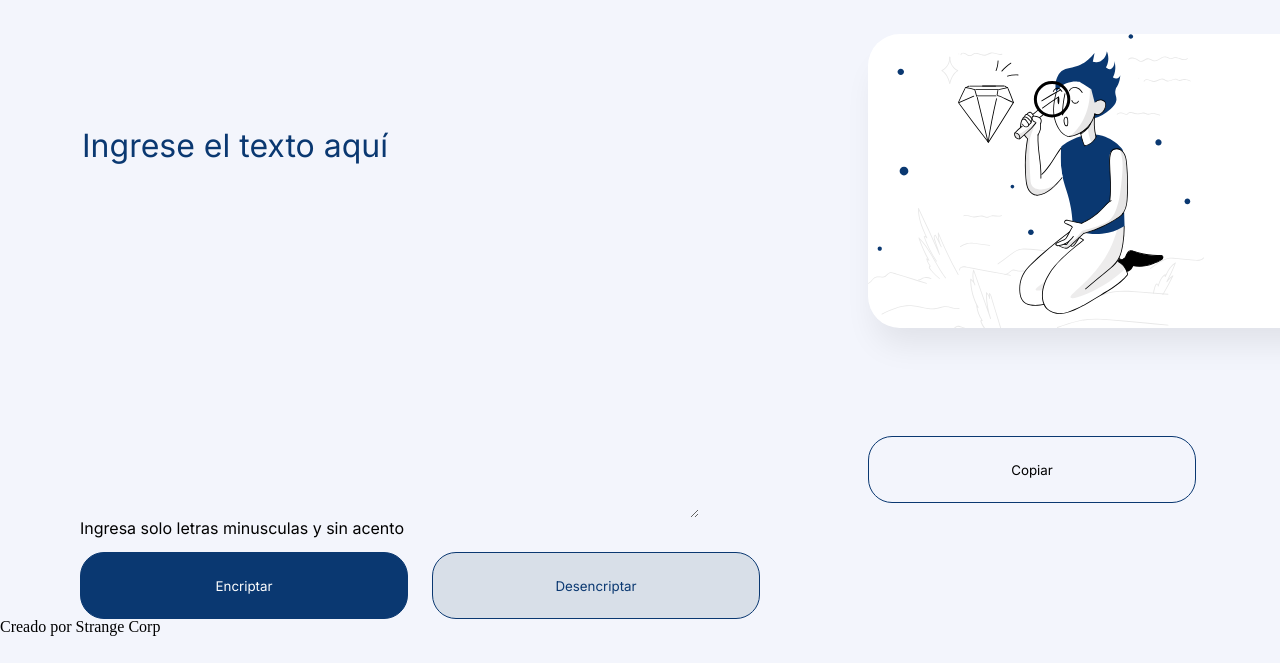
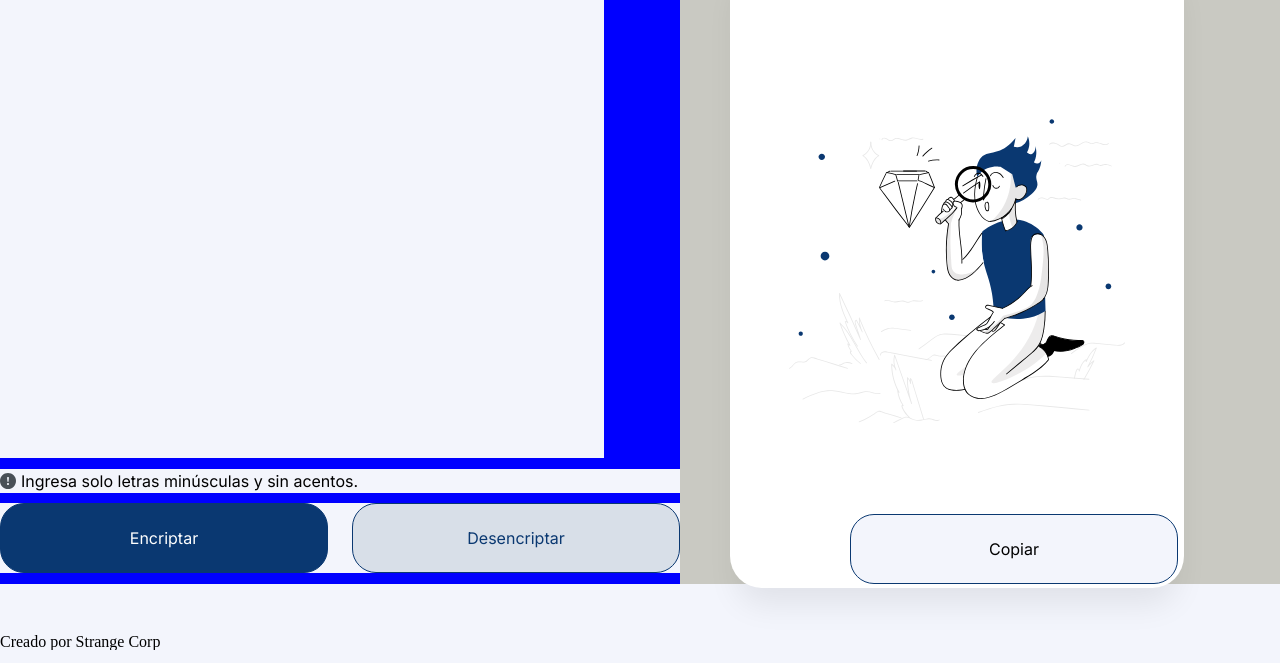
Before and after one commit to AbelIbarraSol/ChallengeONE-Encriptador, a plain HTML site: page public/view/index.html in a window 1280 px wide. Shown: the part 137-800 px from the top of the page. Drawn offline with Linux system fonts and the light colour scheme.

Commit message:
cambios no favorables

```diff
--- a/public/css/style.css
+++ b/public/css/style.css
@@ -3,47 +3,72 @@
     font-family: 'Inter', sans-serif;
     font-style: normal;
     font-weight: 400;
+    line-height: 150%;
+    overflow-y: hidden;
 }
 
 .logo{
     padding: 0 40px;
-    margin: 40px 40px;
+    margin: 20px 80px;
 }
 
 main{
+    background: rgb(201, 201, 194);
+    width: auto;
+    height: auto;
     display: flex;
-    margin: 40px 40px 0 80px;
+    margin-bottom: 50px;
+}
+.section-a{
+    background: blue;
+    height: 630px;
+    /* margin: 20px 40px 20px 250px; */
+}
+
+.section-b{
+    background: red;
+    height: 630px;
+    margin-left: 50px;
+    /* margin: 20px 250px 20px 40px; */
 }
 
 .textoInicial{
+    height: 500px;
     font-size: 32px;
-    background-color: transparent;
+    /* background-color: transparent; */
     border: none;
+    resize: none;/*modificar tamaño: none*/
     color: #0A3871;
-    margin-top: 90px;
 }
 ::placeholder{ color: #0A3871;}
 .textoInicial:focus{ outline: none; }
 
 .informacion{
+    display: flex;
     font-size: 16px;
+    margin-top: 5px;
+}
+.informacion h6{
+    margin-left: 5px;
 }
 
 .btn-principales{
     display: flex;
-    margin-top: 16px;
+    gap: 24px;
+    margin-top: 10px;
 }
 
 button{
     width: 328px;
-    height: 67px;
+    height: 70px;
+    font-size: 16px;
+    text-align: center;
     border: 1px solid #0A3871;
     border-radius: 24px;
     cursor: pointer;
 }
 
 .btn-Encriptar{
-    margin-right: 24px;
     background: #0A3871;
     color: #FFFFFF;
 }
@@ -51,26 +76,27 @@ button{
 .btn-Desencriptar{
     color: #0A3871;
     background: #D8DFE8;
-}
-.btn-Desencriptar:active{ background-color: transparent; }
+}.btn-Desencriptar:active{ background: none; }
 
 .resultado{
+    height: 630px;
     font-size: 24px;
+    resize: none;
     background: #FFFFFF ;
     background-image: url("../assets/icons/Muñeco.svg");
     background-repeat: no-repeat; /* La imagen solo se va a ver una sola vez */
+    background-position: center;
     color: #0A3871;
     border: none;
     box-shadow: 0px 24px 32px -8px rgba(0, 0, 0, 0.08);
     border-radius: 32px;
-    margin-left: 108px;
     position: fixed;
 }
-.resultado:focus{ outline: none; } /*focu{} activas las propiedades una vez el usuario le da click al elemento*/
+.resultado:focus{ outline: none; } /*focus{} activas las propiedades una vez el usuario le da click al elemento*/
 
 .btn-Copiar{
-    margin-top: 402px;
-    margin-left: 108px;
+    margin-top: 560px;
     position: absolute;
+    margin-left: 120px;
 
 }
--- a/public/view/index.html
+++ b/public/view/index.html
@@ -17,17 +17,18 @@
         <img src="../assets/icons/logo.svg" class="logo">
     </header>
     <main>
-        <section>
+        <section class="section-a">
             <textarea class="textoInicial" placeholder="Ingrese el texto aquí" cols="30" rows="10"></textarea>
-            <div>
-                <h6 class="informacion">Ingresa solo letras minusculas y sin acento</h6>
+            <div class="informacion">
+                <img src="../assets/icons/icono_exclamacion.svg">
+                <h6>Ingresa solo letras minúsculas y sin acentos.</h6>
             </div>
             <div class="btn-principales">
                 <button class="btn-Encriptar" onclick="btnEncriptar()">Encriptar</button>
                 <button class="btn-Desencriptar" onclick=" btnDesencriptar()">Desencriptar</button>
             </div>
         </section>
-        <section>
+        <section class="section-b">
             <textarea id="resultado" class="resultado" cols="30" rows="10"></textarea>
             <div>
                 <button class="btn-Copiar" onclick="copiar()">Copiar</button>
```
